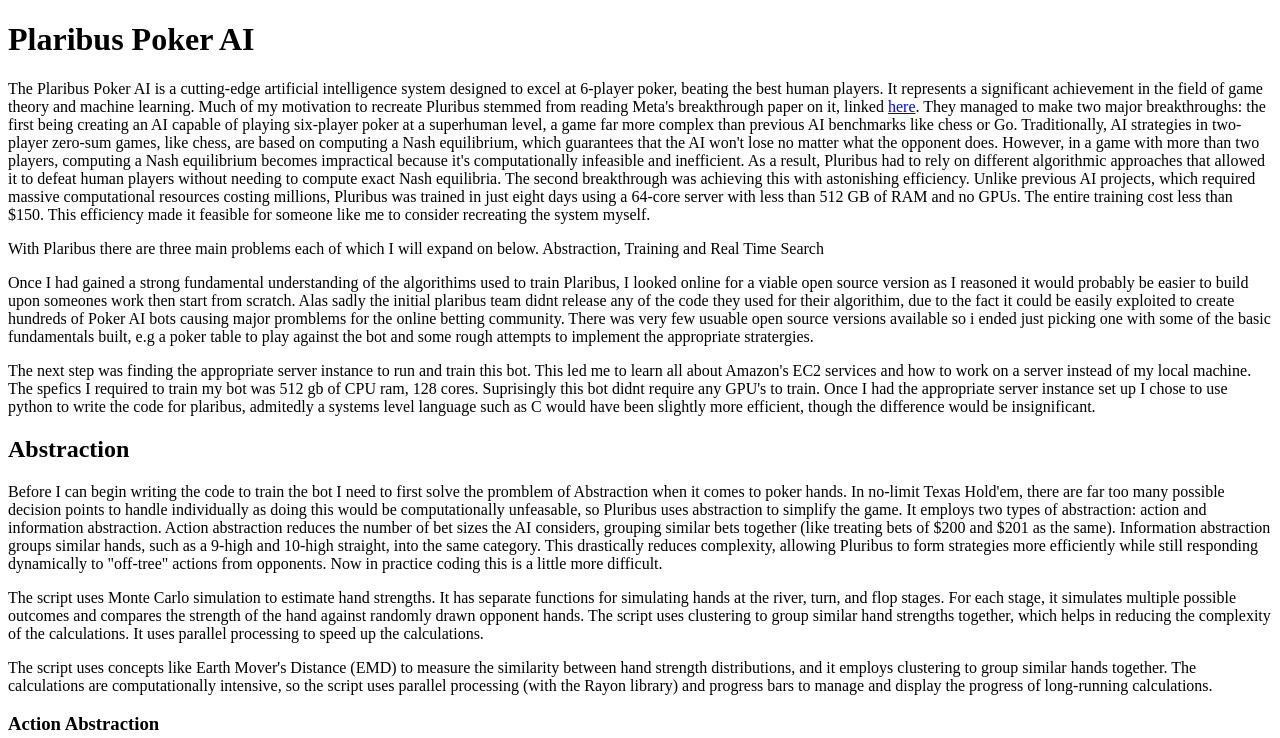
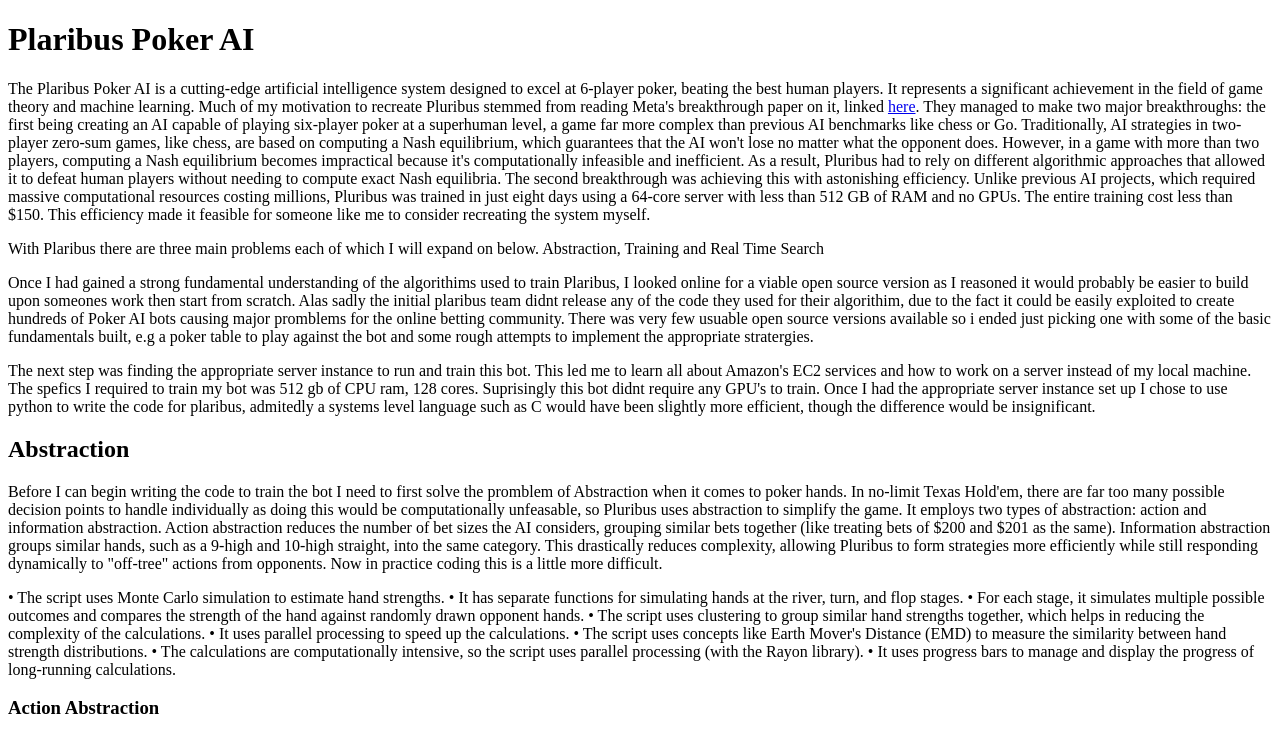
Before and after one commit to ahmadyaryeet/Personal_website, a React (Create React App) app: page /plaribus-poker-ai in a window 1280 px wide. Shown: the top 738 px of the page. Built offline with nearby package versions, Linux system fonts and the light colour scheme; the HTML template or start-up script is replaced by a standard one.

Commit message:
Update Plaribus_page.js

```diff
--- a/src/components/Plaribus_page.js
+++ b/src/components/Plaribus_page.js
@@ -21,14 +21,23 @@
 
       <p>Before I can begin writing the code to train the bot I need to first solve the promblem of Abstraction when it comes to poker hands. In no-limit Texas Hold'em, there are far too many possible decision points to handle individually as doing this would be computationally unfeasable, so Pluribus uses abstraction to simplify the game. It employs two types of abstraction: action and information abstraction. Action abstraction reduces the number of bet sizes the AI considers, grouping similar bets together (like treating bets of $200 and $201 as the same). Information abstraction groups similar hands, such as a 9-high and 10-high straight, into the same category. This drastically reduces complexity, allowing Pluribus to form strategies more efficiently while still responding dynamically to "off-tree" actions from opponents. Now in practice coding this is a little more difficult.</p>
 
-      <p>The script uses Monte Carlo simulation to estimate hand strengths.
-          It has separate functions for simulating hands at the river, turn, and flop stages.
-          For each stage, it simulates multiple possible outcomes and compares the strength of the hand against randomly drawn opponent hands.
-          The script uses clustering to group similar hand strengths together, which helps in reducing the complexity of the calculations.
-          It uses parallel processing to speed up the calculations.</p>
+      <p>
+        • The script uses Monte Carlo simulation to estimate hand strengths.
 
-      <p> The script uses concepts like Earth Mover's Distance (EMD) to measure the similarity between hand strength distributions, and it employs clustering to group similar hands together.
-      The calculations are computationally intensive, so the script uses parallel processing (with the Rayon library) and progress bars to manage and display the progress of long-running calculations.</p>
+        • It has separate functions for simulating hands at the river, turn, and flop stages.
+
+        • For each stage, it simulates multiple possible outcomes and compares the strength of the hand against randomly drawn opponent hands.
+
+        • The script uses clustering to group similar hand strengths together, which helps in reducing the complexity of the calculations.
+
+        • It uses parallel processing to speed up the calculations.
+
+        • The script uses concepts like Earth Mover's Distance (EMD) to measure the similarity between hand strength distributions.
+
+        • The calculations are computationally intensive, so the script uses parallel processing (with the Rayon library).
+
+        • It uses progress bars to manage and display the progress of long-running calculations.
+      </p>
       <h3>Action Abstraction</h3>
       <p>In implementing action abstraction, I focused on reducing the complexity of betting decisions while maintaining strategic diversity. The core of this approach involves simulating hand strengths for each street (flop, turn, river) and then clustering these results using K-means. K-means is an algorithm that partitions data into K groups, where each data point belongs to the cluster with the nearest mean. By limiting the number of clusters, I effectively grouped similar betting scenarios together, significantly reducing the number of distinct situations the AI needs to consider. For example, on the river, I simulated hand strengths for all possible card combinations, then used K-means to group these into 50 clusters. This process was repeated for the turn and flop, with each street's clusters informing the next. This hierarchical clustering approach allows the AI to make decisions efficiently across all stages of the game, balancing computational feasibility with strategic depth. The use of K-means ensures that the grouped scenarios are truly similar in terms of hand strength, providing a solid foundation for the AI's decision-making process. I used 50 groups for each street(flop, turn, river)</p>
 
```
